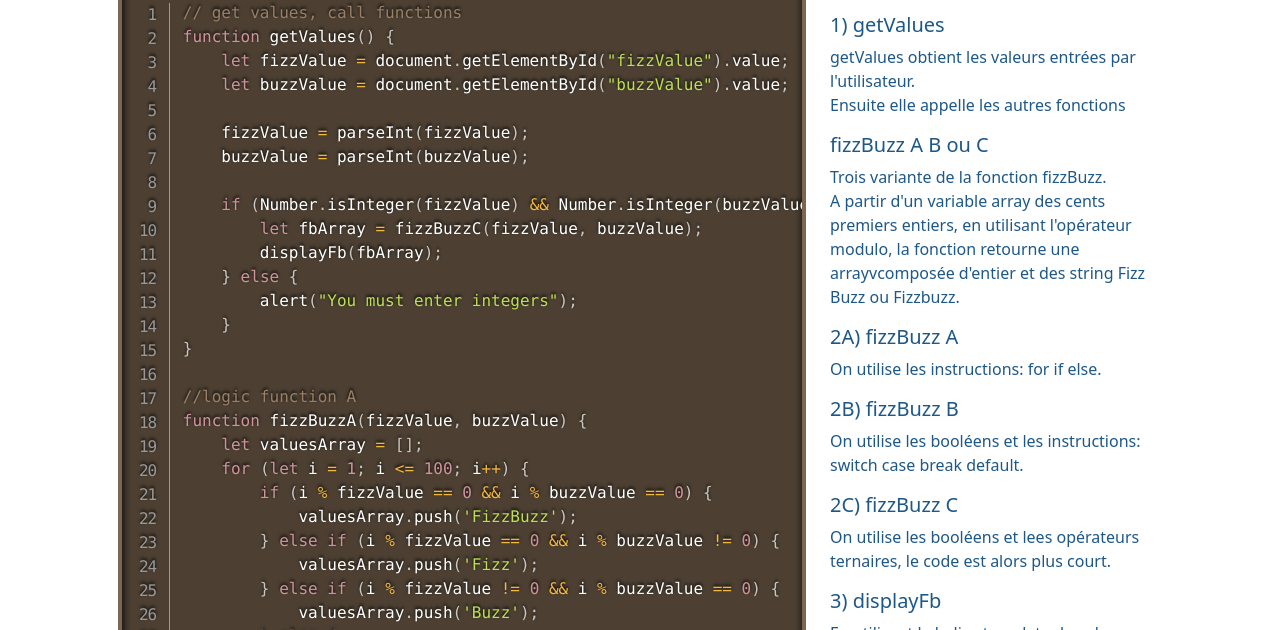
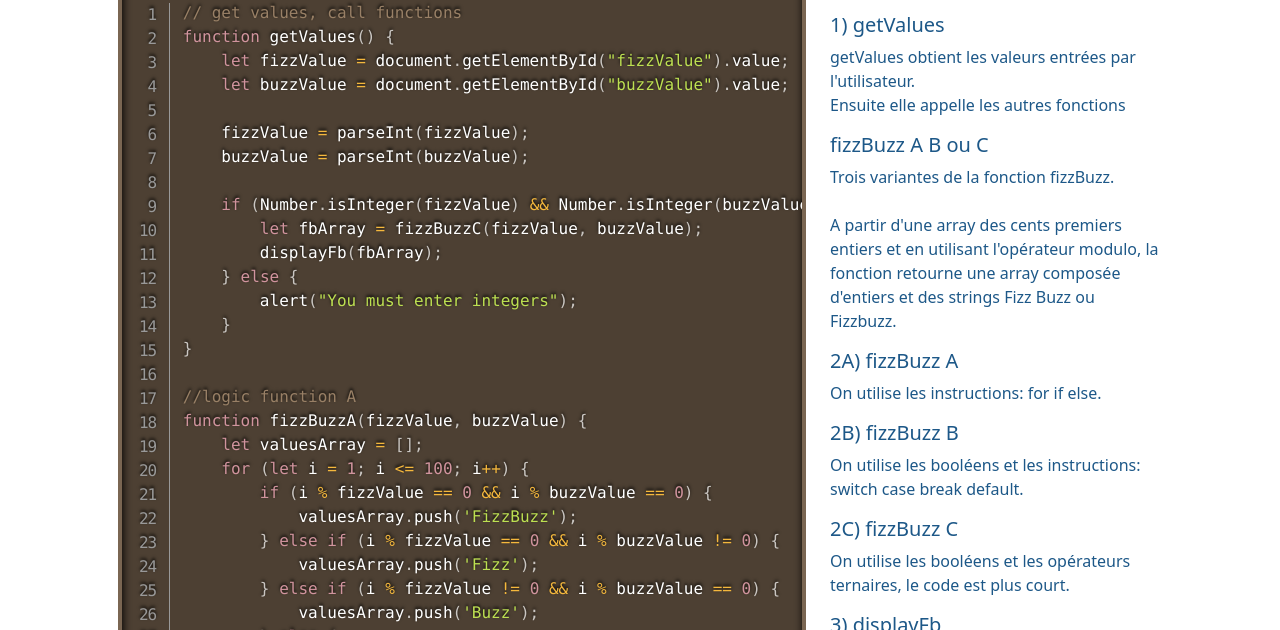
Before and after one commit to MathieuDeveloper/DIVISE, a plain HTML site: page code.html in a window 1280 px wide. Shown: the part 170-800 px from the top of the page. Drawn offline with nearby package versions, Linux system fonts and the light colour scheme.

Commit message:
writing changes

```diff
--- a/code.html
+++ b/code.html
@@ -175,15 +175,15 @@
                     <p>getValues obtient les valeurs entrées par l'utilisateur.<br>
                     Ensuite elle appelle les autres fonctions</p>
                     <h5>fizzBuzz A B ou C</h5>
-                    <p>Trois variante de la fonction fizzBuzz.<br>
-                    A partir d'un variable array des cents premiers entiers, en utilisant l'opérateur modulo, la fonction retourne
-                une arrayvcomposée d'entier et des string Fizz Buzz ou Fizzbuzz.</p>
+                    <p>Trois variantes de la fonction fizzBuzz.<br>
+                        <br>A partir d'une array des cents premiers entiers et en utilisant l'opérateur modulo, la fonction retourne
+                une array composée d'entiers et des strings Fizz Buzz ou Fizzbuzz.</p>
                     <h5>2A) fizzBuzz A</h5>
                     <p>On utilise les instructions: for if else.</p>
                     <h5>2B) fizzBuzz B</h5>
                     <p>On utilise les booléens et les instructions: switch case break default.</p>
                     <h5>2C) fizzBuzz C</h5>
-                    <p>On utilise les booléens et lees opérateurs ternaires, le code est alors plus court.</p>
+                    <p>On utilise les booléens et les opérateurs ternaires, le code est plus court.</p>
                     <h5>3) displayFb</h5>
                     <p>En utilisant la balise template dans le document html, on peut injecter notre table de 5 colonnes par ligne.</p>
                 </div>
```
